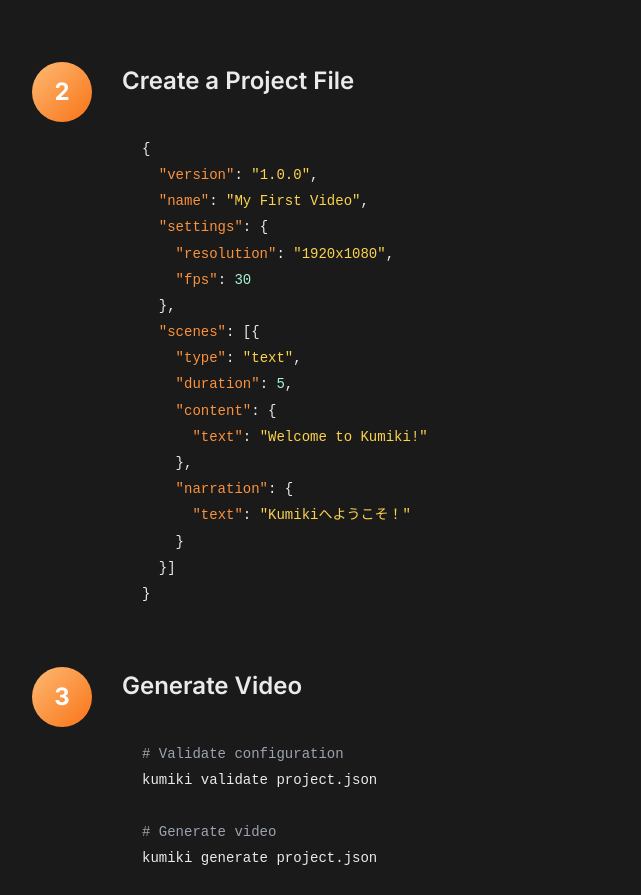
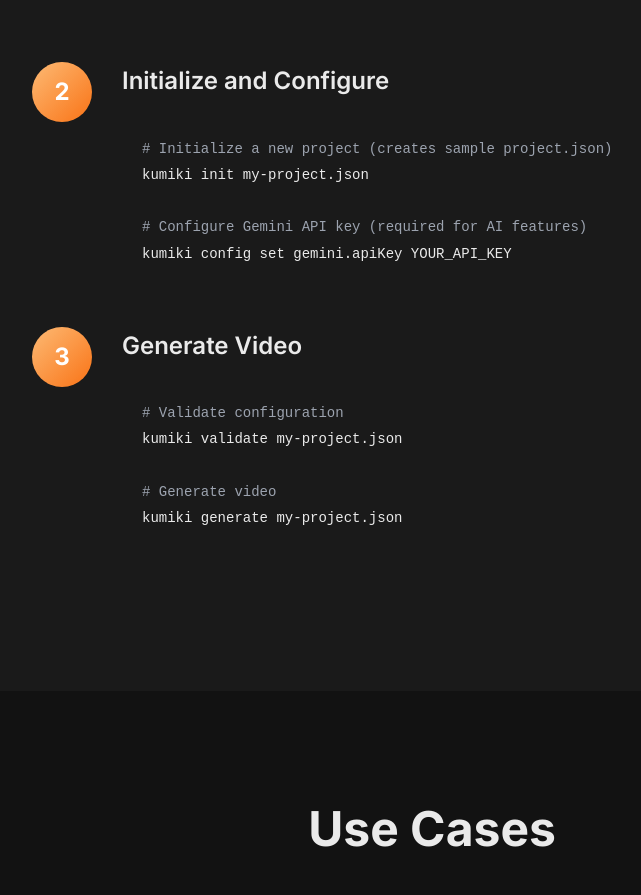
Before and after one commit to henteko/kumiki, a website: page docs/index.html in a window 1280 px wide. Shown: the part 3635-4530 px from the top of the page, without its empty margins (208-849 px from the left). Drawn offline with Linux system fonts and the light colour scheme.

Commit message:
update LP

```diff
--- a/docs/index.html
+++ b/docs/index.html
@@ -160,25 +160,13 @@
                 <div class="step">
                     <div class="step-number">2</div>
                     <div class="step-content">
-                        <h3 class="step-title">Create a Project File</h3>
-                        <pre class="code-block"><code>{
-  <span class="key">"version"</span>: <span class="string">"1.0.0"</span>,
-  <span class="key">"name"</span>: <span class="string">"My First Video"</span>,
-  <span class="key">"settings"</span>: {
-    <span class="key">"resolution"</span>: <span class="string">"1920x1080"</span>,
-    <span class="key">"fps"</span>: <span class="number">30</span>
-  },
-  <span class="key">"scenes"</span>: [{
-    <span class="key">"type"</span>: <span class="string">"text"</span>,
-    <span class="key">"duration"</span>: <span class="number">5</span>,
-    <span class="key">"content"</span>: {
-      <span class="key">"text"</span>: <span class="string">"Welcome to Kumiki!"</span>
-    },
-    <span class="key">"narration"</span>: {
-      <span class="key">"text"</span>: <span class="string">"Kumikiへようこそ！"</span>
-    }
-  }]
-}</code></pre>
+                        <h3 class="step-title">Initialize and Configure</h3>
+                        <pre class="code-block"><code><span class="comment"># Initialize a new project (creates sample project.json)</span>
+kumiki init my-project.json
+
+<span class="comment"># Configure Gemini API key (required for AI features)</span>
+kumiki config set gemini.apiKey YOUR_API_KEY
+</code></pre>
                     </div>
                 </div>
                 <div class="step">
@@ -186,10 +174,10 @@
                     <div class="step-content">
                         <h3 class="step-title">Generate Video</h3>
                         <pre class="code-block"><code><span class="comment"># Validate configuration</span>
-kumiki validate project.json
+kumiki validate my-project.json
 
 <span class="comment"># Generate video</span>
-kumiki generate project.json
+kumiki generate my-project.json
 </code></pre>
                     </div>
                 </div>
```
